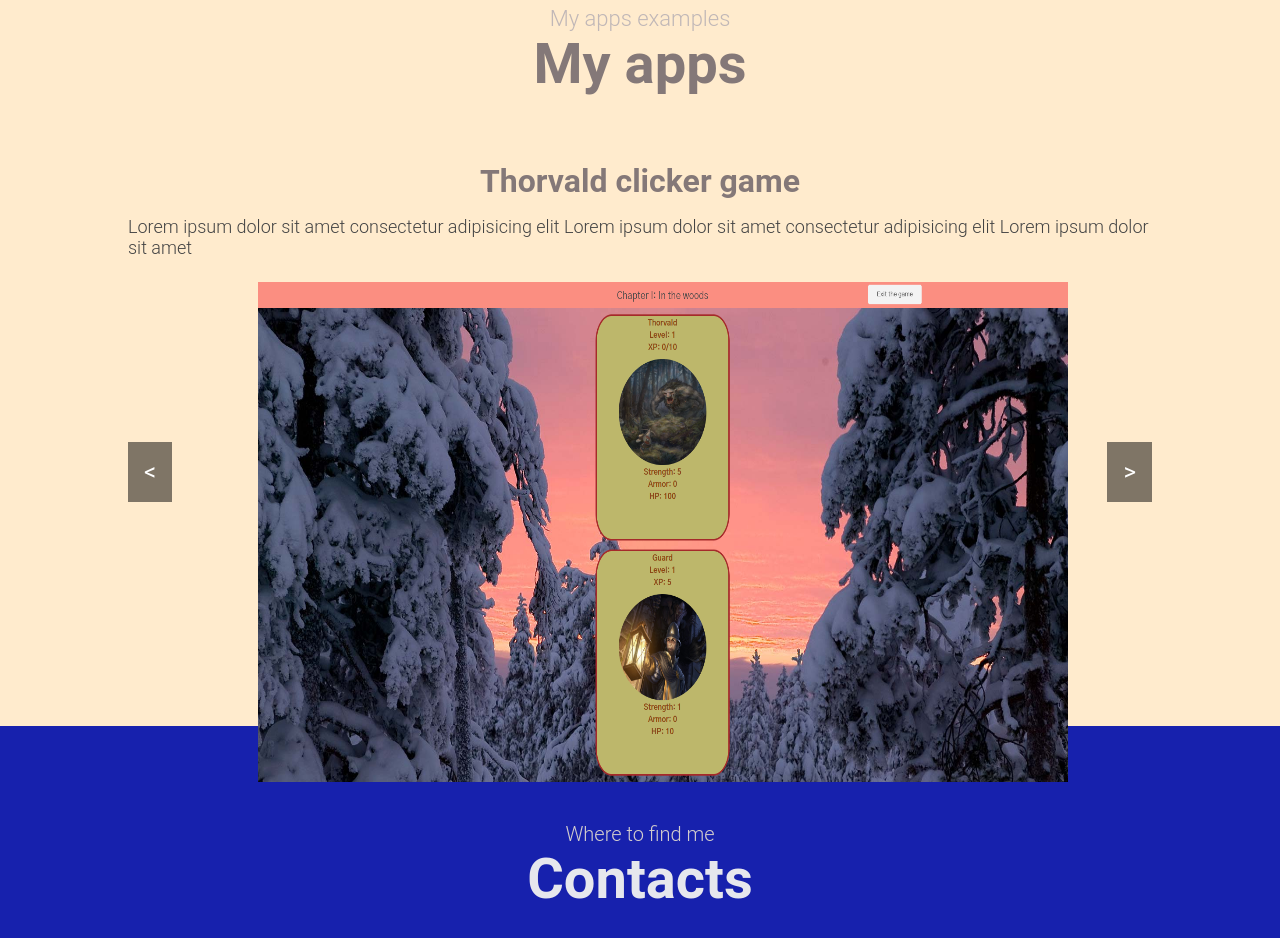
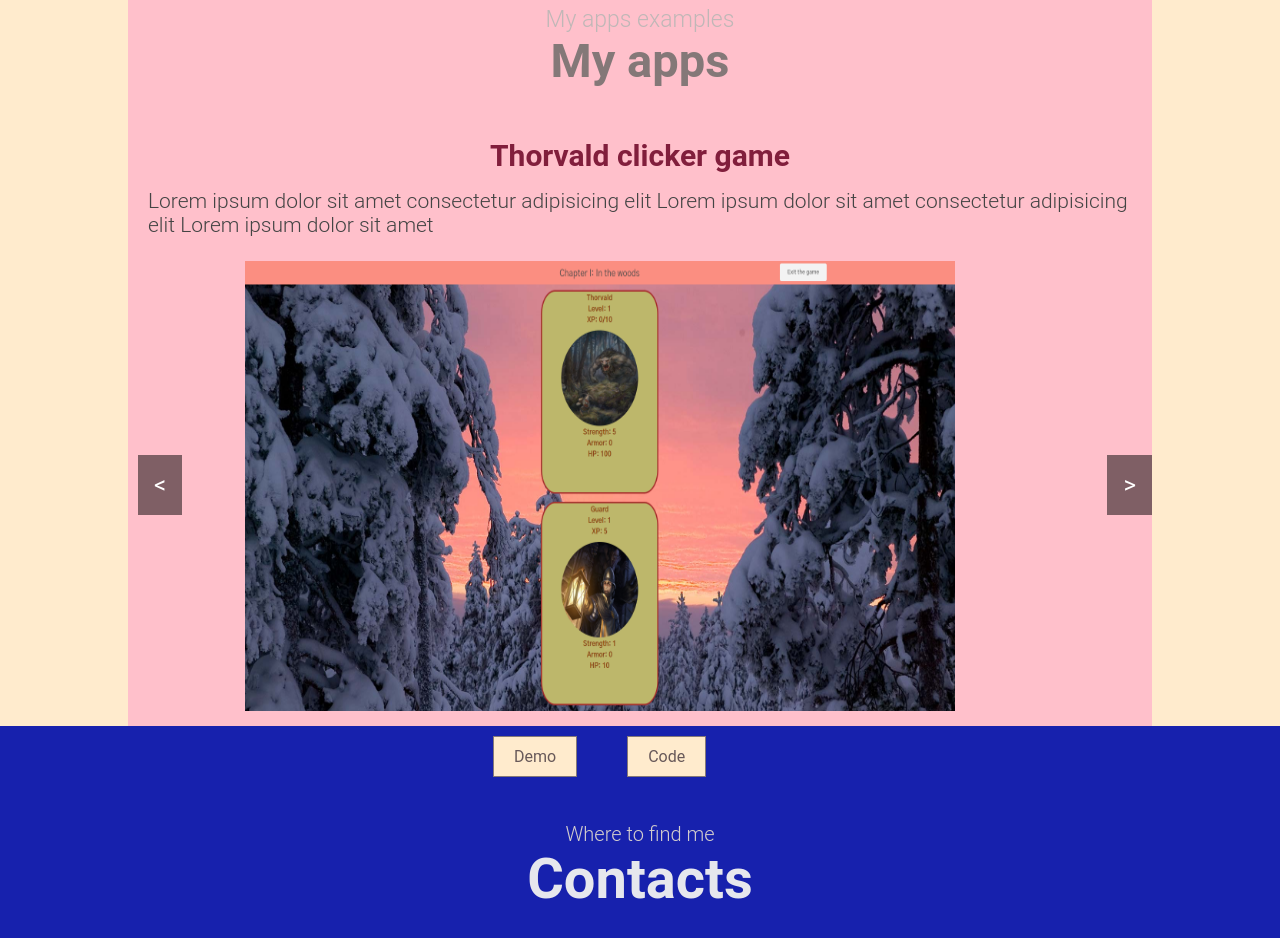
Before and after one commit to breznovic/mycv, a React (Create React App) app: page / in a window 1280 px wide. Shown: the part 1980-2918 px from the top of the page. Built offline with nearby package versions, Linux system fonts and the light colour scheme.

Commit message:
Slider adaptive draft

```diff
--- a/src/components/Apps/Apps.module.css
+++ b/src/components/Apps/Apps.module.css
@@ -32,3 +32,192 @@
 .slider {
   margin-top: -15px;
 }
+
+.buttonGroup {
+  display: flex;
+  gap: 30px;
+}
+
+.button {
+  background-color: blanchedalmond;
+  color: rgb(104, 89, 89);
+  border: 1px solid rgb(132, 120, 120);
+  padding: 10px 20px;
+  font-size: 16px;
+}
+
+.button:first-child {
+  border-top-right-radius: 0;
+  border-bottom-right-radius: 0;
+}
+
+.button:last-child {
+  border-top-left-radius: 0;
+  border-bottom-left-radius: 0;
+}
+
+.button:hover {
+  background-color: rgb(132, 120, 120);
+  color: blanchedalmond;
+}
+
+@media only screen and (max-width: 600px) {
+  .wrapper {
+    background-color: green;
+  }
+  .subtitle {
+    color: rgb(192, 183, 183);
+    font-size: 18px;
+    font-weight: 300;
+  }
+
+  .title {
+    color: rgb(132, 120, 120);
+    font-weight: bold;
+    font-size: 40px;
+  }
+
+  .slider {
+    margin-top: -40px;
+  }
+
+  .buttonGroup {
+    display: flex;
+    gap: 30px;
+    margin: 10px 0px 0px 100px;
+  }
+}
+
+@media only screen and (min-width: 600px) {
+  .wrapper {
+    background-color: red;
+  }
+  .subtitle {
+    color: rgb(192, 183, 183);
+    font-size: 18px;
+    font-weight: 300;
+  }
+
+  .title {
+    color: rgb(132, 120, 120);
+    font-weight: bold;
+    font-size: 40px;
+  }
+
+  .slider {
+    margin-top: -40px;
+  }
+
+  .buttonGroup {
+    display: flex;
+    gap: 30px;
+    margin: 10px 0px 0px 130px;
+  }
+}
+
+@media (min-width: 768px) {
+  .wrapper {
+    background-color: yellow;
+  }
+  .subtitle {
+    color: rgb(192, 183, 183);
+    font-size: 20px;
+    font-weight: 300;
+  }
+
+  .title {
+    color: rgb(132, 120, 120);
+    font-weight: bold;
+    font-size: 44px;
+  }
+
+  .slider {
+    margin-top: -40px;
+  }
+
+  .buttonGroup {
+    display: flex;
+    gap: 30px;
+    margin: 15px 0px 0px 180px;
+  }
+}
+@media only screen and (min-width: 992px) {
+  .wrapper {
+    background-color: blue;
+  }
+  .subtitle {
+    color: rgb(192, 183, 183);
+    font-size: 23px;
+    font-weight: 300;
+  }
+
+  .title {
+    color: rgb(132, 120, 120);
+    font-weight: bold;
+    font-size: 47px;
+  }
+
+  .slider {
+    margin-top: -35px;
+  }
+
+  .buttonGroup {
+    display: flex;
+    gap: 50px;
+    margin: 15px 0px 0px 265px;
+  }
+}
+
+@media only screen and (min-width: 1150px) {
+  .wrapper {
+    background-color: pink;
+  }
+  .subtitle {
+    color: rgb(192, 183, 183);
+    font-size: 23px;
+    font-weight: 300;
+  }
+
+  .title {
+    color: rgb(132, 120, 120);
+    font-weight: bold;
+    font-size: 47px;
+  }
+
+  .slider {
+    margin-top: -30px;
+  }
+
+  .buttonGroup {
+    display: flex;
+    gap: 50px;
+    margin: 25px 0px 0px 365px;
+  }
+}
+
+@media only screen and (min-width: 1400px) {
+  .wrapper {
+    background-color: rgb(128, 0, 128);
+  }
+  .subtitle {
+    color: rgb(192, 183, 183);
+    font-size: 23px;
+    font-weight: 300;
+  }
+
+  .title {
+    color: rgb(132, 120, 120);
+    font-weight: bold;
+    font-size: 47px;
+  }
+
+  .slider {
+    margin-top: -30px;
+  }
+
+  .buttonGroup {
+    display: flex;
+    gap: 50px;
+    margin: 25px 0px 0px 590px;
+  }
+}
--- a/src/components/Apps/Apps.tsx
+++ b/src/components/Apps/Apps.tsx
@@ -12,6 +12,10 @@ const Works = () => {
             <Slider />
           </div>
         </div>
+        <div className={s.buttonGroup}>
+          <button className={s.button}>Demo</button>
+          <button className={s.button}>Code</button>
+        </div>
       </div>
     </section>
   );
--- a/src/components/Apps/Slider/Slider.tsx
+++ b/src/components/Apps/Slider/Slider.tsx
@@ -55,15 +55,15 @@ const Slider = () => {
         <h2 className={s.appTitle}>{currentApp.title}</h2>
         <p className={s.description}>{currentApp.description}</p>
       </div>
-      <button onClick={prevSlide} className={`${s.button} ${s.prevButton}`}>
-        &lt;
-      </button>
       <div>
+        <button onClick={prevSlide} className={`${s.button} ${s.prevButton}`}>
+          &lt;
+        </button>
         <img src={images[activeIndex]} className={s.slideImage} />
+        <button onClick={nextSlide} className={`${s.button} ${s.nextButton}`}>
+          &gt;
+        </button>
       </div>
-      <button onClick={nextSlide} className={`${s.button} ${s.nextButton}`}>
-        &gt;
-      </button>
     </div>
   );
 };
--- a/src/components/Apps/Slider/slider.module.css
+++ b/src/components/Apps/Slider/slider.module.css
@@ -33,7 +33,7 @@
   transition: transform 0.3s ease-in-out;
 }
 .slider img:hover {
-  opacity: 0.9;
+  opacity: 0.7;
 }
 
 .appTitle {
@@ -48,3 +48,176 @@
   font-size: 18px;
   margin: 1rem 0rem 1.5rem 0rem;
 }
+
+@media only screen and (max-width: 600px) {
+  .appTitle {
+    color: rgb(255, 0, 76);
+    text-align: center;
+    font-size: 25px;
+  }
+  .slider img {
+    width: 410px;
+    height: 200px;
+    display: block;
+    margin-left: 10px;
+    transition: transform 0.3s ease-in-out;
+  }
+  .description {
+    font-weight: 300;
+    color: #444;
+    font-size: 18px;
+    margin-left: 10px;
+  }
+  .prevButton {
+    margin: 60px 0px 0px 10px;
+    left: 0;
+  }
+  .nextButton {
+    margin-top: 60px;
+    right: 0;
+  }
+}
+
+@media only screen and (min-width: 600px) {
+  .appTitle {
+    color: rgb(25, 0, 255);
+    text-align: center;
+    font-size: 25px;
+  }
+  .slider img {
+    width: 510px;
+    height: 300px;
+    display: block;
+    margin-left: 10px;
+    transition: transform 0.3s ease-in-out;
+  }
+  .description {
+    font-weight: 300;
+    color: #444;
+    font-size: 18px;
+    margin-left: 10px;
+  }
+  .prevButton {
+    margin: 60px 0px 0px 10px;
+    left: 0;
+  }
+  .nextButton {
+    margin-top: 60px;
+    right: 0;
+  }
+}
+
+@media (min-width: 768px) {
+  .appTitle {
+    color: rgb(170, 10, 170);
+    text-align: center;
+    font-size: 27px;
+  }
+  .slider img {
+    width: 610px;
+    height: 400px;
+    display: block;
+    margin-left: 10px;
+    transition: transform 0.3s ease-in-out;
+  }
+  .description {
+    font-weight: 300;
+    color: #444;
+    font-size: 18px;
+    margin-left: 10px;
+  }
+  .prevButton {
+    margin: 60px 0px 0px 10px;
+    left: 0;
+  }
+  .nextButton {
+    margin-top: 60px;
+    right: 0;
+  }
+}
+@media only screen and (min-width: 992px) {
+  .appTitle {
+    color: rgb(39, 2, 2);
+    text-align: center;
+    font-size: 30px;
+  }
+  .slider img {
+    width: 710px;
+    height: 450px;
+    display: block;
+    margin-left: 43px;
+    transition: transform 0.3s ease-in-out;
+  }
+  .description {
+    font-weight: 300;
+    color: #444;
+    font-size: 21px;
+    margin-left: 20px;
+  }
+  .prevButton {
+    margin: 60px 0px 0px 10px;
+    left: 0;
+  }
+  .nextButton {
+    margin-top: 60px;
+    right: 0;
+  }
+}
+
+@media only screen and (min-width: 1150px) {
+  .appTitle {
+    color: rgb(129, 30, 60);
+    text-align: center;
+    font-size: 30px;
+  }
+  .slider img {
+    width: 710px;
+    height: 450px;
+    display: block;
+    margin-left: 117px;
+    transition: transform 0.3s ease-in-out;
+  }
+  .description {
+    font-weight: 300;
+    color: #444;
+    font-size: 21px;
+    margin-left: 20px;
+  }
+  .prevButton {
+    margin: 60px 0px 0px 10px;
+    left: 0;
+  }
+  .nextButton {
+    margin-top: 60px;
+    right: 0;
+  }
+}
+
+@media only screen and (min-width: 1400px) {
+  .appTitle {
+    color: rgb(151, 142, 14);
+    text-align: center;
+    font-size: 30px;
+  }
+  .slider img {
+    width: 810px;
+    height: 500px;
+    display: block;
+    margin-left: 250px;
+    transition: transform 0.3s ease-in-out;
+  }
+  .description {
+    font-weight: 300;
+    color: #444;
+    font-size: 22px;
+    margin-left: 20px;
+  }
+  .prevButton {
+    margin: 60px 0px 0px 150px;
+    left: 0;
+  }
+  .nextButton {
+    margin: 60px 190px 0px 0px;
+    right: 0;
+  }
+}
--- a/src/components/Burger/Burger.module.css
+++ b/src/components/Burger/Burger.module.css
@@ -47,7 +47,7 @@ label input {
 }
 
 label input:checked + .menu {
-  box-shadow: 0 0 0 500px #fff, 0 0 0 720px #fff;
+  box-shadow: 0 0 0 500px #fff, 0 0 0 945px #fff;
   border-radius: 0;
 }
 
```
